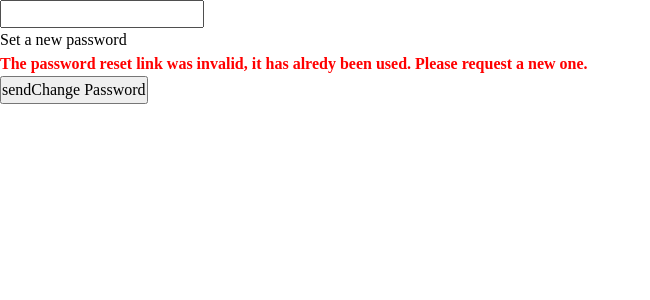
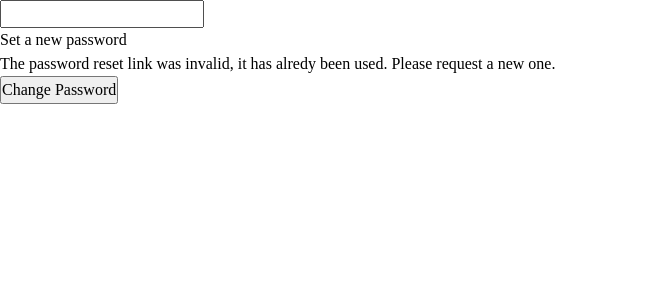
Before and after one commit to KcPele/project_90_fetchMetadata, a Django app: template templates/registration/password_reset_confirm.html in a window 1280 px wide. Shown: the top 300 px of the page, without its empty margins (0-650 px from the left). Run offline with Django 3.2, Linux system fonts and the light colour scheme; the template is opened without the code that fills it, so the values that code supplies are empty, except form fields; tables that the repository leaves empty hold one stand-in row (values such as "Sample post"); form fields are guessed from the names that the template uses.

Commit message:
reset password changes

```diff
--- a/templates/registration/password_reset_complete.html
+++ b/templates/registration/password_reset_complete.html
@@ -7,10 +7,10 @@
 	<br>
 	<br>
 	<br>
-	<div class="col s12 center-align">
-		<i class="large material-icons green-text">check_circle</i>
+	<div >
+
 	</div>
-	<div class="col s12 center-align">
+	<div >
 		<h4>Your password has been set. Please <a href="{% url 'login' %}">Sign in</a>< now. Thank you!/h4>
 	</div>
 
--- a/templates/registration/password_reset_confirm.html
+++ b/templates/registration/password_reset_confirm.html
@@ -4,35 +4,35 @@
 
 {% block content %}
 
-<div class="row center-align">
-    <form method="post" action="" role="form" class="col s12">
+<div >
+    <form method="post" action="" role="form" >
     </h3>
-      <div class="row">
+      <div >
         {% csrf_token %}
         {{ form.id }}
         <h3>Set a new password</h3>
       </div>
       {% if validlink %}
-        <div class="row">
-        <div class="input-field col s12">
+        <div >
+        <div>
           {{ form.new_password1 }}
           <label for="new_password1">New password</label>
         </div>
       </div>
-      <div class="row">
-        <div class="input-field col s12">
+      <div >
+        <div>
           {{ form.new_password2 }}
           <label for="new_password1">Re-type password</label>
         </div>
       </div>
       {% else %}
-      <div class="row">
-        <div class="col s12">
-          <span style="color: red; font-weight: bold;">The password reset link was invalid, it has alredy been used. Please request a new one.</span>
+      <div >
+        <div >
+          <span >The password reset link was invalid, it has alredy been used. Please request a new one.</span>
         </div>
       </div>
       {% endif %}
-      <button class="btn waves-effect waves-light" type="submit" name="action"><i class="material-icons left">send</i>Change Password</button>
+      <button type="submit" name="action">Change Password</button>
     </form>
   </div>
 
--- a/templates/registration/password_reset_done.html
+++ b/templates/registration/password_reset_done.html
@@ -7,10 +7,8 @@
 	<br>
 	<br>
 	<br>
-	<div class="col s12 center-align">
-		<i class="large material-icons green-text">check_circle</i>
-	</div>
-	<div class="col s12 center-align">
+
+	<div>
 		<h4>We have emailed you instructions to reset your password</h4>
 		<p>If an account exists with the email you entered. You will receive the token.</p>
 		<p>If you don't receive an email. Check your spam folder or make sure you entered the correct email.</p>
--- a/templates/registration/password_reset_subject.txt
+++ b/templates/registration/password_reset_subject.txt
@@ -1 +1 @@
-Password reset for yourwebsite
+Password reset for  fetchMetat website
```
Also changed, not shown: templates/registration/password_reset_form.html (+8 -8 lines).
